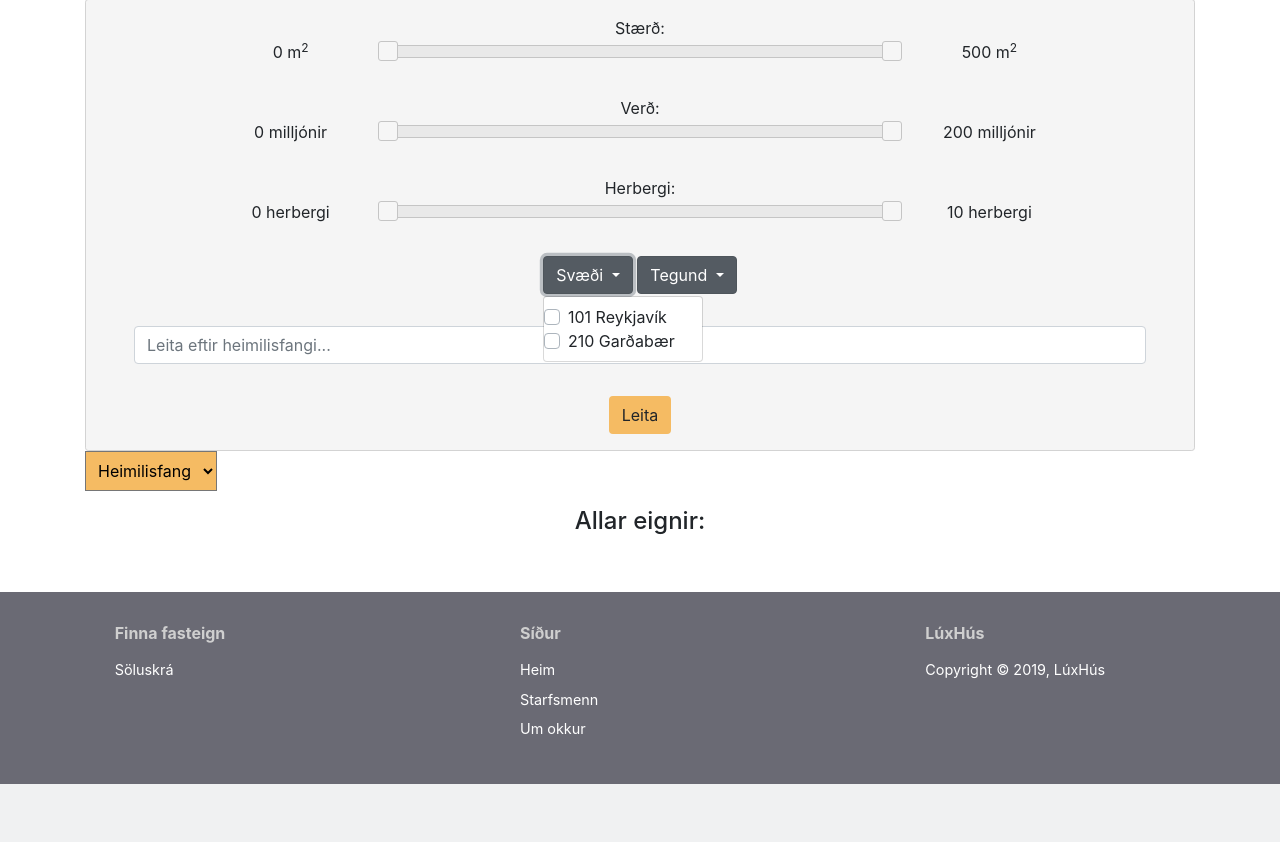
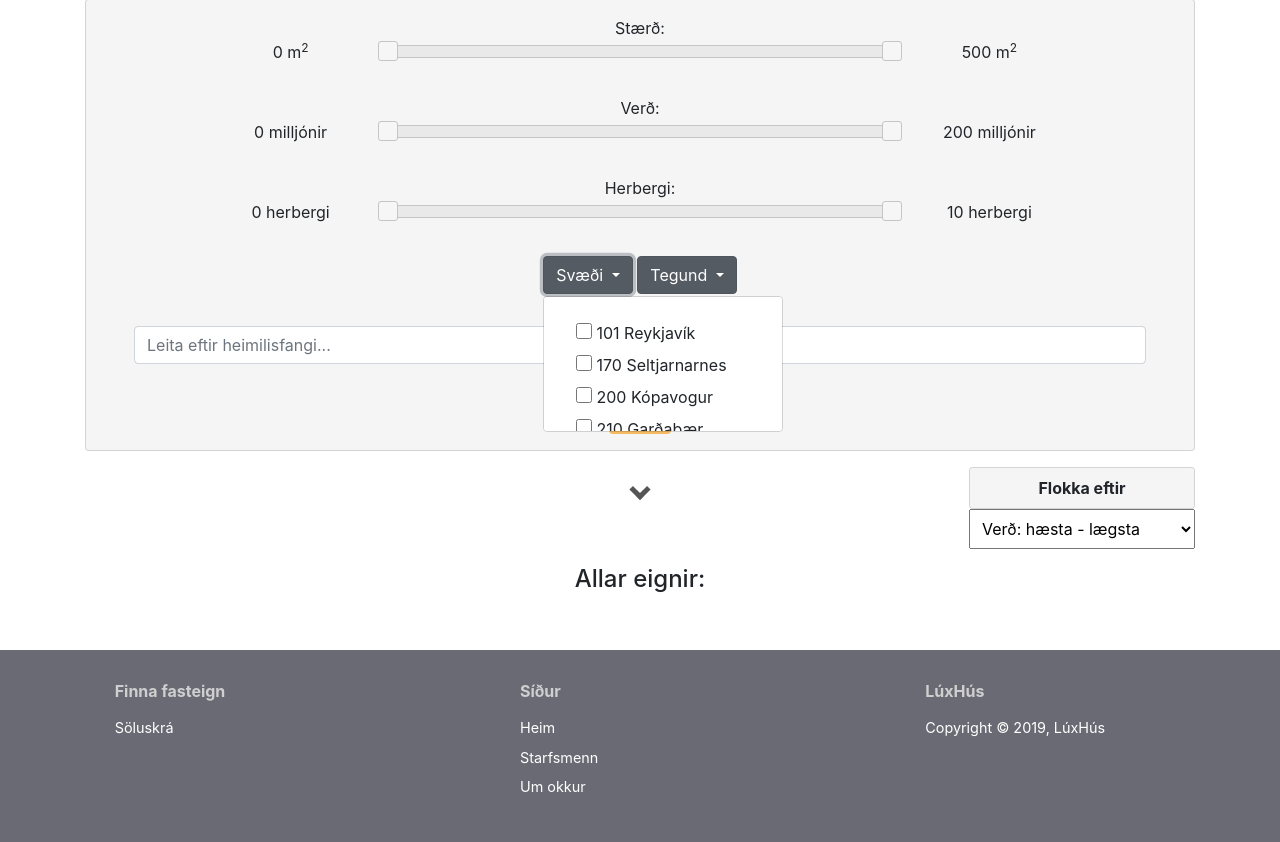
Before and after one commit to pker98/verklegt2, a Django app: template project/templates/soluskra/soluskra.html in a window 1280 px wide, after a click on "Svæði". Shown: the part 75-917 px from the top of the page. Before the commit the page ends 859 px from the top, so only its background shows below. Run offline with Django 3.2, Linux system fonts and the light colour scheme; the template is opened without the code that fills it, so the values that code supplies are empty; some libraries are stand-ins or nearby versions.

Commit message:
söluskrá reedit

```diff
--- a/project/templates/soluskra/soluskra.html
+++ b/project/templates/soluskra/soluskra.html
@@ -29,35 +29,131 @@
                 </div>
             </div>
             <div class="drop-downs">
-                      <div class="dropdown show d-inline">
+                <div class="dropdown show d-inline" id="location">
                     <a class="btn btn-secondary dropdown-toggle" href="#" role="button" id="dropdownMenuLink" data-toggle="dropdown" aria-haspopup="true" aria-expanded="false">
                         Svæði
                     </a>
-                    <div class="dropdown-menu" aria-labelledby="dropdownMenuLink">
-                        <div class="custom-control custom-checkbox">
-                            <input type="checkbox" class="custom-control-input" id="defaultUnchecked">
-                            <label class="custom-control-label" for="defaultUnchecked">101 Reykjavík</label>
+                    <div class="dropdown-menu">
+                        <ul>
+                            <li>
+                                <label>
+                                    <input class="big-checkbox" type="checkbox" id="p1" value="101"></input>
+                                    101 Reykjavík
+                                </label>
+                            </li>
+                            <li>
+                                <label>
+                                    <input class="big-checkbox" type="checkbox" id="p2" value="170"></input>
+                                    170 Seltjarnarnes
+                                </label>
+                            </li>
+                            <li>
+                                <label>
+                                    <input class="big-checkbox" type="checkbox" id="p3" value="200"></input>
+                                    200 Kópavogur
+                                </label>
+                            </li>
+                            <li>
+                                <label>
+                                    <input class="big-checkbox" type="checkbox" id="p4" value="210"></input>
+                                    210 Garðabær
+                                </label>
+                            </li>
+                            <li>
+                                <label>
+                                    <input class="big-checkbox" type="checkbox" id="p5" value="220"></input>
+                                    220 Hafnafjörður
+                                </label>
+                            </li>
+                            <li>
+                                <label>
+                                    <input class="big-checkbox" type="checkbox" id="p6" value="225"></input>
+                                    225 Álftanes
+                                </label>
+                            </li>
+                            <li>
+                                <label>
+                                    <input class="big-checkbox" type="checkbox" id="p7" value="270"></input>
+                                    270 Mosfellsbær
+                                </label>
+                            </li>
+                            <li>
+                                <label>
+                                    <input class="big-checkbox" type="checkbox" id="p8" value="190"></input>
+                                    190 Vogar
+                                </label>
+                            </li>
+                            <li>
+                                <label>
+                                    <input class="big-checkbox" type="checkbox" id="p9" value="230"></input>
+                                    230 Reykjanesbær
+                                </label>
+                            </li>
+                            <li>
+                                <label>
+                                    <input class="big-checkbox" type="checkbox" id="p10" value="240"></input>
+                                    240 Grindavík
+                                </label>
+                            </li>
+                            <li>
+                                <label>
+                                    <input class="big-checkbox" type="checkbox" id="p11" value="245"></input>
+                                    245 Sandgerði
+                                </label>
+                            </li>
+                            <li>
+                                <label>
+                                    <input class="big-checkbox" type="checkbox" id="p12" value="300"></input>
+                                    300 Akranes
+                                </label>
+                            </li>
+                            <li>
+                                <label>
+                                    <input class="big-checkbox" type="checkbox" id="p13" value="400"></input>
+                                    400 Ísafjörður
+                                </label>
+                            </li>
+                            <li>
+                                <label>
+                                    <input class="big-checkbox" type="checkbox" id="p14" value="580"></input>
+                                    580 Siglufjörður
+                                </label>
+                            </li>
+                            <li>
+                                <label>
+                                    <input class="big-checkbox" type="checkbox" id="p15" value="600"></input>
+                                    600 Akureyri
+                                </label>
+                            </li>
+                        </ul>
 
-                            <input type="checkbox" class="custom-control-input" id="defaultUnchecked">
-                            <label class="custom-control-label" for="defaultUnchecked">210 Garðabær</label>
-
-                        </div>
                     </div>
                 </div>
 
-                <div class="dropdown show d-inline">
+
+                <div class="dropdown show d-inline" id="type">
                     <a class="btn btn-secondary dropdown-toggle" href="#" role="button" id="dropdownMenuLink" data-toggle="dropdown" aria-haspopup="true" aria-expanded="false">
                         Tegund
                     </a>
-                    <div class="dropdown-menu" aria-labelledby="dropdownMenuLink">
-                        <a class="dropdown-item">101</a>
-                        <a class="dropdown-item">Another action</a>
-                        <a class="dropdown-item">Something else here</a>
+                    <div class="dropdown-menu">
+                        <ul>
+                            <li>
+                                <input class="big-checkbox" value="1" type="checkbox" id="t1"></input>
+                                <label for="1_type">Einbýlishús</label>
+                            </li>
+                            <li>
+                                <input class="big-checkbox" value="2" type="checkbox" id="t2"></input>
+                                <label for="2_type">Tvíbýlishús</label>
+                            </li>
+                            <li>
+                                <input class="big-checkbox" value="3" type="checkbox" id="t3"></input>
+                                <label for="3_type">Fjölbýlishús</label>
+                            </li>
+                        </ul>
+
                     </div>
                 </div>
             </div>
-
-
             <div>
                 <input type="search" class="form-control" id="search-box" placeholder="Leita eftir heimilisfangi...">
             </div>
@@ -65,14 +161,30 @@
                 <button type="button" id="search-button" class="btn btn-default orange-background">Leita</button>
             </div>
         </form>
-    <select onchange="sort()" id="sortval" class="orange-background">
-        <option>Heimilisfang</option>
-        <option>Verð</option>
-</select>
+
+       <a class="arrow-container" href="#apartment_list">
+          <span class="down-arrow">
+          </span>
+        </a>
+
+    <div id="sort-block">
+        <div id="sort-head">
+            Flokka eftir
+        </div>
+        <select onchange="sort()" id="sortval">
+            <option value="1" selected="selected">Verð: hæsta - lægsta</option>
+            <option value="2">Verð: lægsta - hæsta</option>
+            <option value="3">Stærð: stærsta - minnsta</option>
+            <option value="4">Stærð: minnsta - stærsta</option>
+        </select>
     </div>
 
 
-    <div class="apartment_list">
+
+    </div>
+
+
+    <div class="apartment_list" id="apartment_list">
         <h2 class="text-center pt-3 pb-3">Allar eignir:</h2>
             {% for apartment in apartments %}
                 {% include 'hus/Eitt_hus.html' with apartment=apartment %}
```
